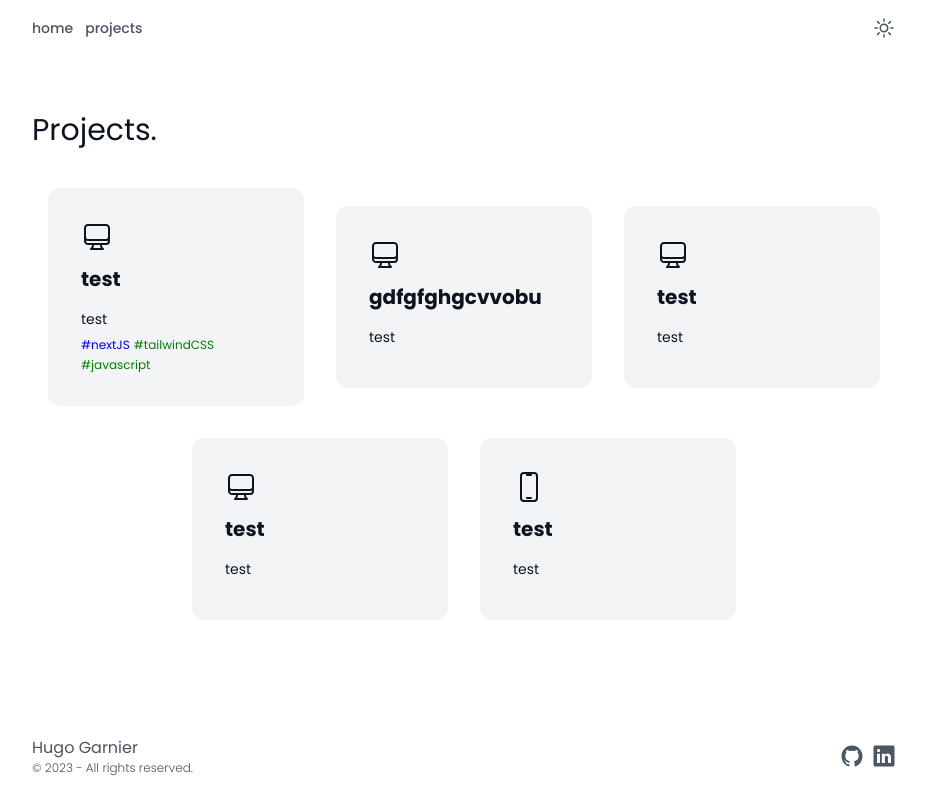
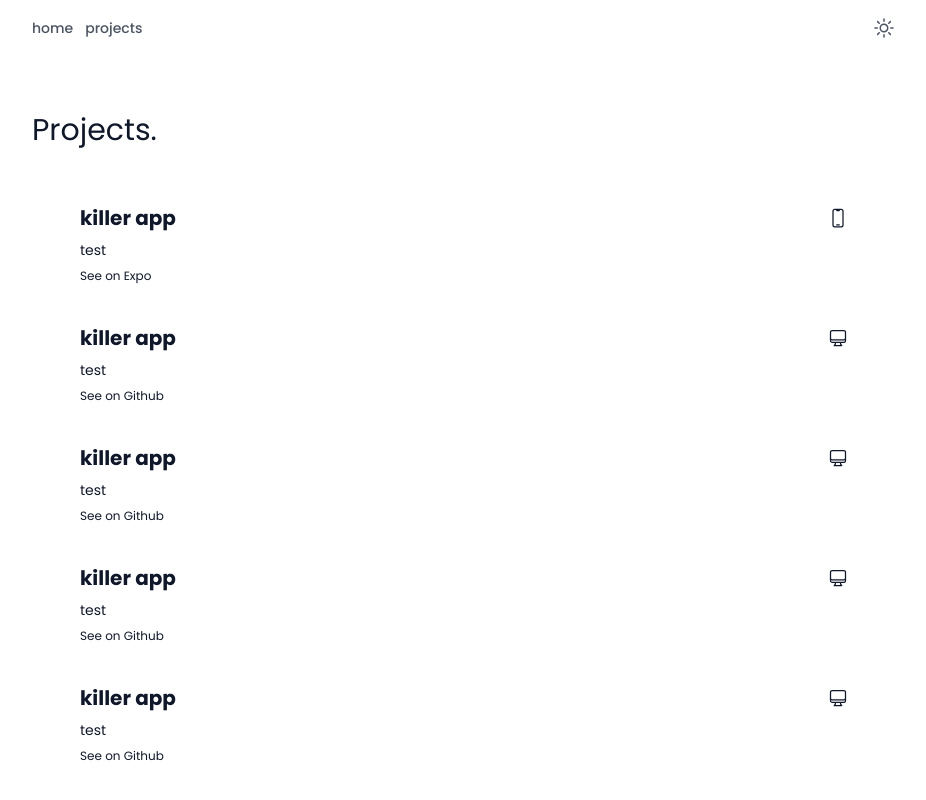
Before and after one commit to hugogarnier/portfolio, a Next.js app: page /projects in a window 1280 px wide. Shown: the top 800 px of the page, without its empty margins (176-1102 px from the left). Built offline with nearby package versions, Linux system fonts and the light colour scheme.

Commit message:
fix projects

```diff
--- a/constants/techno.ts
+++ b/constants/techno.ts
@@ -6,15 +6,23 @@ export type TechnoType = {
 export const TECHNO = [
   {
     name: 'nextJS',
-    color: 'blue'
+    color: '#1e3a8a'
   },
   {
     name: 'tailwindCSS',
-    color: 'green'
+    color: '#15803d'
   },
   {
-    name: 'javascript',
-    color: 'green'
+    name: 'react-native',
+    color: '#facc15'
+  },
+  {
+    name: 'expo',
+    color: '#991b1b'
+  },
+  {
+    name: 'remix',
+    color: '#171717'
   },
 
 ]
--- a/pages/_document.tsx
+++ b/pages/_document.tsx
@@ -1,10 +1,10 @@
-import { Html, Head, Main, NextScript } from "next/document";
+import {Head, Html, Main, NextScript} from "next/document";
 
 export default function Document() {
   return (
     <Html>
       <Head>
-        <link rel="preconnect" href="https://fonts.googleapis.com" />
+        <link rel="preconnect" href="https://fonts.googleapis.com"/>
         <link
           rel="preconnect"
           href="https://fonts.gstatic.com"
@@ -15,9 +15,9 @@ export default function Document() {
           rel="stylesheet"
         />
       </Head>
-      <body className="bg-white text-darkBg dark:bg-darkBg dark:text-gray-100">
-        <Main />
-        <NextScript />
+      <body className="bg-white text-slate-900 dark:bg-slate-900 dark:text-gray-100">
+      <Main/>
+      <NextScript/>
       </body>
     </Html>
   );
--- a/pages/components/Project.tsx
+++ b/pages/components/Project.tsx
@@ -1,39 +1,39 @@
 import type {NextPage} from "next";
 
 import {ComputerDesktopIcon, DevicePhoneMobileIcon} from "@heroicons/react/24/outline";
-import {TechnoType} from "../../constants";
 
 type ProjectProps = {
   platform?: string;
   title: string;
   description?: string;
   link?: string;
-  techno: TechnoType;
 };
 
-const Project: NextPage<ProjectProps> = ({platform = 'desktop', title, description, link, techno}) => {
+const Project: NextPage<ProjectProps> = ({platform = 'desktop', title, description, link}) => {
   return (
     <>
       <a
-        className="group block p-8 bg-gray-100 hover:shadow-xl rounded-xl w-64 flex-col border border-b-3 border-transparent hover:border-blue-700 dark:bg-darkCard dark:hover:border-orange-600"
+        className="group block mx-8 p-4 w-full rounded-lg hover:bg-gray-50 dark:hover:bg-slate-800 transition-all"
         href={link && link || ""}
+        target="_blank"
+        rel="noopener noreferrer"
       >
-        <div className="mb-2">
-          {platform === 'mobile' && <DevicePhoneMobileIcon
-                  className="h-8 w-8  group-hover:text-blue-700 dark:group-hover:text-orange-600"/> ||
-              <ComputerDesktopIcon className="h-8 w-8  group-hover:text-blue-700 dark:group-hover:text-orange-600 "/>}
-          <h3 className="mt-3 text-xl font-bold break-words">
+        <div
+          className="flex justify-between items-center gap-2 mb-2 group-hover:transition-all dark:group-hover:transition-all">
+          <h3 className="text-xl font-bold break-words">
             {title}
           </h3>
-          <p className="mt-4 text-sm break-words">
-            {description}
-          </p>
+          {platform === 'mobile' && <DevicePhoneMobileIcon
+                  className="h-5 w-5 group-hover:text-blue-700 dark:group-hover:text-orange-600"/> ||
+              <ComputerDesktopIcon className="h-5 w-5  group-hover:text-blue-700 dark:group-hover:text-orange-600 "/>}
         </div>
-
+        <p className="my-2 text-sm break-words">
+          {description}
+        </p>
         <div className="flex flex-wrap gap-1 justify-start items-center text-xs">
-          {techno && techno.map((item, index) => {
-            return <p key={index} style={{color: item.color}}>#{item.name}</p>
-          })}
+          {platform === 'mobile' && <p>See on Expo</p>
+            || platform === 'desktop' && <p>See on Github</p>
+            || <p>Access website</p>}
         </div>
       </a>
     </>
--- a/pages/projects.tsx
+++ b/pages/projects.tsx
@@ -1,17 +1,18 @@
 import type {NextPage} from "next";
 import Project from "./components/Project";
 import Section from "./components/Section";
-import {TECHNO} from "../constants";
 
 const Projects: NextPage = () => {
   return (
     <Section title="Projects.">
-      <div className="flex flex-wrap gap-8 justify-center items-center">
-        <Project title="test" description='test' techno={TECHNO}/>
-        <Project title="gdfgfghgcvvobu" description='test'/>
-        <Project title="test" description='test'/>
-        <Project title="test" description='test'/>
-        <Project title="test" description='test' platform='mobile'/>
+      <div className="flex flex-wrap gap-2 justify-center items-center">
+        <Project title="killer app" description='test' link="https://expo.dev/@hugo0/killer"
+                 platform="mobile"/>
+        <Project title="killer app" description='test' link="https://expo.dev/@hugo0/killer"/>
+        <Project title="killer app" description='test' link="https://expo.dev/@hugo0/killer"/>
+        <Project title="killer app" description='test' link="https://expo.dev/@hugo0/killer"/>
+        <Project title="killer app" description='test' link="https://expo.dev/@hugo0/killer"/>
+        <Project title="killer app" description='test' link="https://expo.dev/@hugo0/killer"/>
       </div>
     </Section>
   );
```
